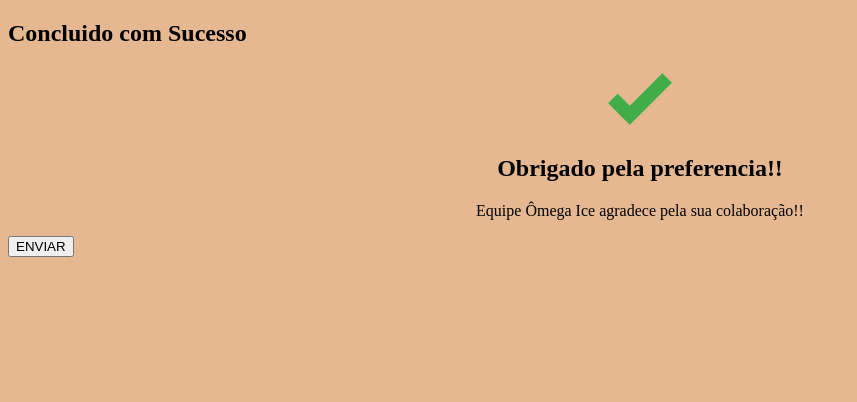
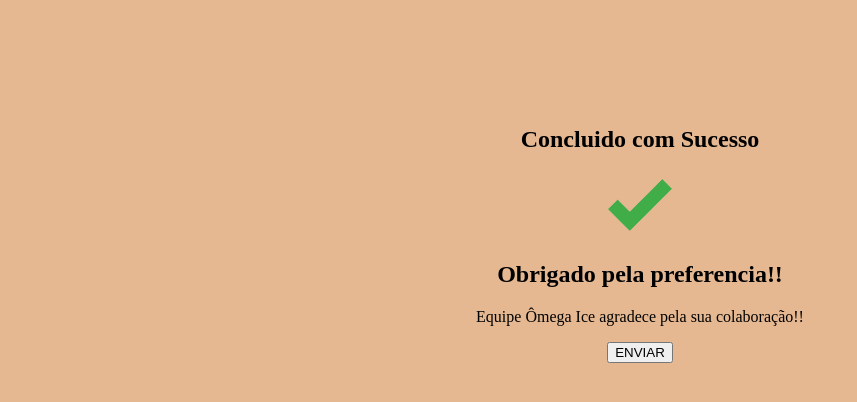
Before and after one commit to samuelpinheiro564/desafio2, a plain HTML site: page pages/pag4.html in a window 1280 px wide. Shown: the whole page, without its empty margins (0-857 px from the left). Drawn offline with Linux system fonts and the light colour scheme.

Commit message:
centralização de itens2

```diff
--- a/accets/css/pag4.css
+++ b/accets/css/pag4.css
@@ -3,10 +3,10 @@
 background-color: #e5b892;
 
 }
-section {
-margin: auto;
-display: flexS;
+article{
+/* centralizando os itens*/
 text-align: center;
+margin: 10%;
 }
 form {
 
```
Also changed, not shown: pages/pag4.html (+1 -1 lines).
